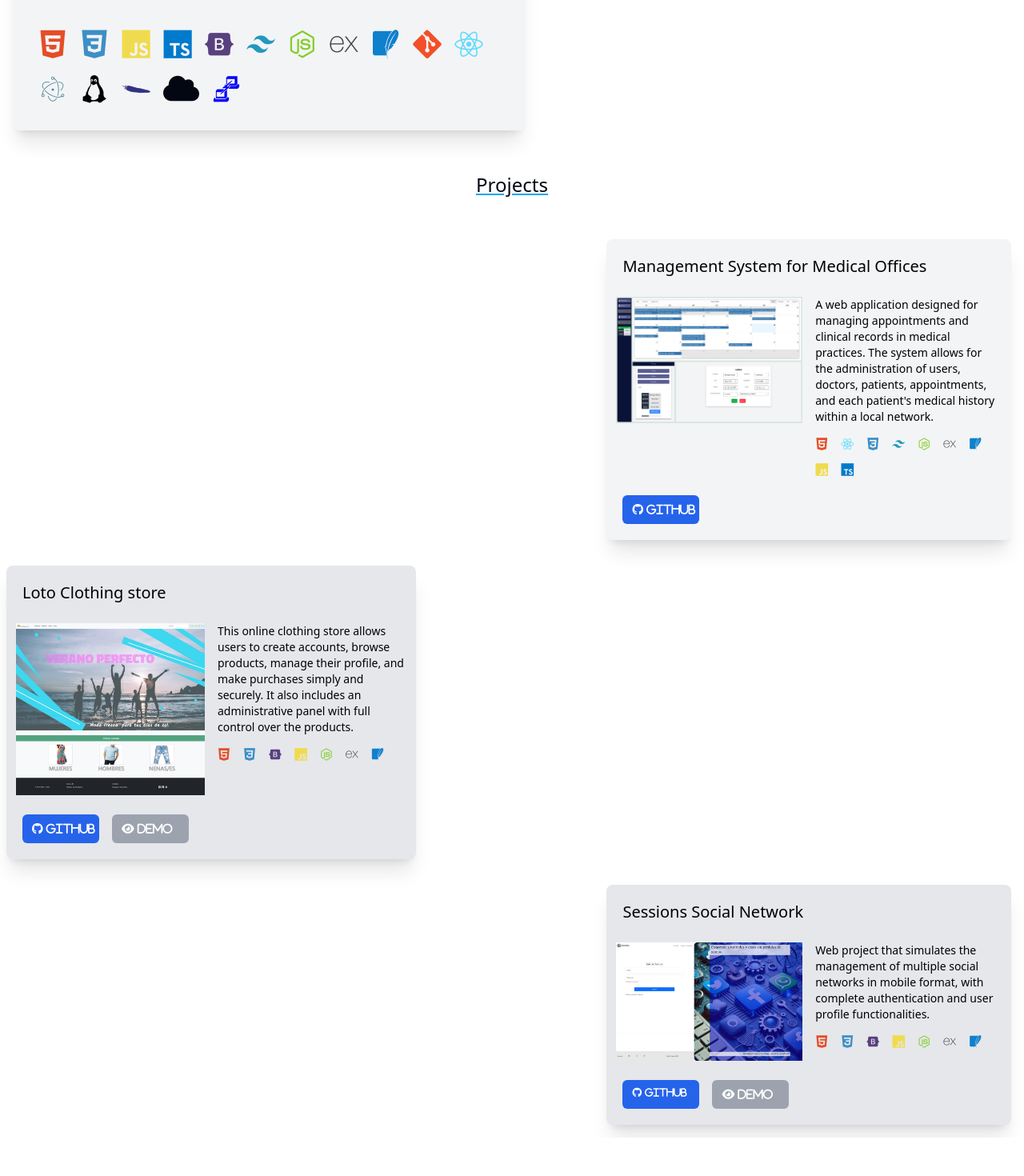
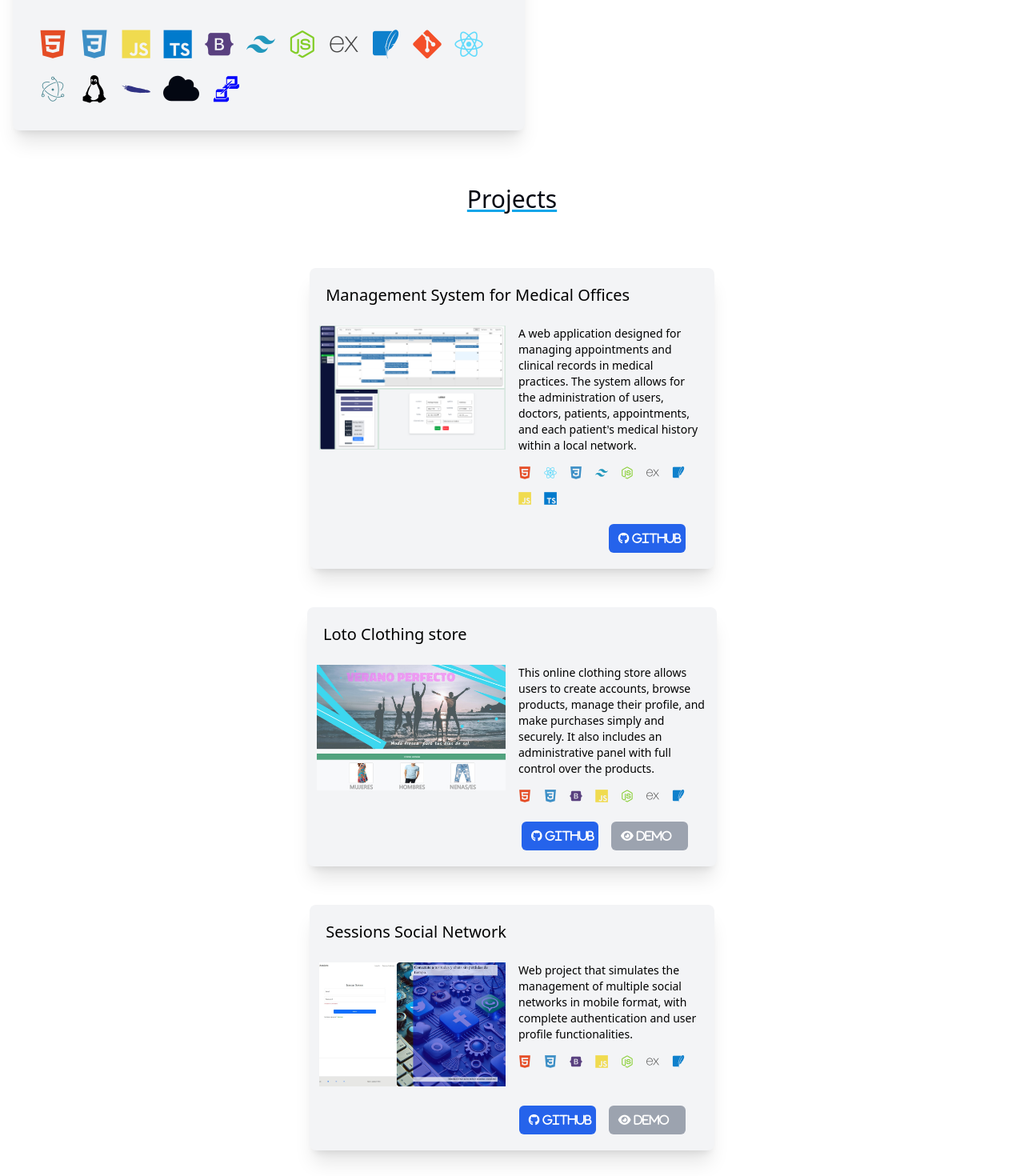
Before and after one commit to Condebasura/Portafolio, a React (Vite) app in the folder Portafolio/: page / in a window 1280 px wide. Shown: the part 741-2211 px from the top of the page at 80% size. Before the commit the page ends 2163 px from the top, so only its background shows below. Built offline with nearby package versions, Linux system fonts and the light colour scheme.

Commit message:
reparando errores en el diseño

```diff
--- a/Portafolio/index.html
+++ b/Portafolio/index.html
@@ -1,5 +1,5 @@
 <!doctype html>
-<html lang="en">
+<html lang="es">
   <head>
     <meta charset="UTF-8" />
     <link rel="icon" type="image/svg+xml" href="/favicon.svg" />
--- a/Portafolio/src/App.tsx
+++ b/Portafolio/src/App.tsx
@@ -12,7 +12,7 @@ import Button from "./components/button";
  return (
   <div className="conteiner grid grid-cols-1 gap-2">
 
-    <div className=" Nav flex flex-row justify-end p-2  ">
+    <div className=" Nav flex flex-row justify-end p-2 sticky top-0 z-50 ">
 
       <Nav className="text-white flex flex-row  bg-gray-100 w-max h-8 rounded-lg items-center gap-4 me-2 px-4 shadow-xl"
       Fonts={[{ url: "https://github.com/Condebasura", className: "fa-brands fa-github text-2xs text-gray-950", target: "_blank" },{
@@ -24,7 +24,7 @@ import Button from "./components/button";
     </div>
 
      <div className="flex flex-row justify-center md:justify-end p-2 ">
-      <Seccion title="Pablo César Zabala"parraph="Full-Stack Web Developer" className=" flex md:flex-row gap-4 flex-col text-center items-center  md:text-start  w-1/2  shadow-xl p-4 m-4 bg-gray-100 rounded-lg text-2x1  " title_2="I like to create complete projects, from the backend to the frontend" imagen={ImgProfile}/>
+      <Seccion title="Pablo César Zabala"parraph="Full-Stack Web Developer" className=" flex md:flex-row gap-4 flex-col text-center items-center  md:text-start  w-1/2  shadow-xl p-4 m-4 bg-gray-100 rounded-lg text-2x1  " title_2="I build full-stack applications, from backend to frontend." imagen={ImgProfile}/>
      </div>
 
     <div className=" flex flex-row justify-center md:justify-start">
@@ -50,11 +50,11 @@ import Button from "./components/button";
       ]}
       />
       </div>
-    <div className="flex flex-row justify-center ">
+    <div className="flex flex-row justify-center mt-4 mb-4  ">
 
-        <p className="text-2xl p-3 m-4 text-gray-950 underline decoration-sky-500">Projects</p>
+        <p className="text-3xl  p-3 m-4 text-gray-950 underline decoration-sky-500">Projects</p>
     </div>
-    <div className=" flex justify-center md:flex-row gap-4 md:justify-end p-2 ">
+    <div className=" flex justify-center md:flex-row gap-4  p-2 ">
 
 
 
@@ -75,16 +75,18 @@ import Button from "./components/button";
        {title:"tipescript", className: "devicon-typescript-plain colored text-4sm"},
     ]}
     >
+      <div className="flex flex-col justify-center md:flex-row  md:justify-end me-4 ">
   {<Button  name=" GitHub" className="fa-brands fa-github flex  flex-row flex-wrap md:flex-nowrap m-2  ms-2 gap-1 text-white bg-blue-600 hover:bg-blue-700 focus:ring-4 focus:outline-none focus:ring-blue-300  rounded-md text-xs md:text-sm  px-3 py-2  md:text-center  w-24" url="https://github.com/Condebasura/Consultorio" target="_blank"/>}
 
+</div>
     </Card>
 
     </div>
 
-     <div className="flex justify-center md:flex-row md:justify-start">
+     <div className="flex justify-center md:flex-row mt-4">
 
     <Card
-    className="flex flex-col m-2 p-3  bg bg-gray-200 w-2/5  shadow-xl rounded-lg gap-4"
+    className="flex flex-col m-2 p-3  bg bg-gray-100 w-2/5  shadow-xl rounded-lg gap-4"
     Photo={ImgLoto}
     title="Loto Clothing store"
     description="This online clothing store allows users to create accounts, browse products, manage their profile, and make purchases simply and securely. It also includes an administrative panel with full control over the products."
@@ -100,7 +102,7 @@ import Button from "./components/button";
 
     ]}
     >
-      <div className="flex flex-col justify-center md:flex-row  md:justify-start ">
+      <div className="flex flex-col justify-center md:flex-row  md:justify-end me-4 ">
 
        { <Button  name=" GitHub" className="fa-brands fa-github flex flex-row gap-1 m-2 text-white bg-blue-600  hover:bg-blue-700 focus:ring-4 focus:outline-none focus:ring-blue-300  rounded-md text-xs md:text-sm  px-3 py-2 text-center ms-2 w-24" url="https://github.com/Condebasura/Loto_Indumentaria" target="_blank"/>}
 
@@ -109,10 +111,10 @@ import Button from "./components/button";
     </Card>
     </div>
 
-    <div className=" flex justify-center md:flex-row gap-4 md:justify-end p-2">
+    <div className=" flex justify-center md:flex-row gap-4 mt-4 mb-4 p-2">
 
     <Card
-    className="flex flex-col m-2 p-3  bg bg-gray-200 w-2/5  shadow-xl rounded-lg gap-4"
+    className="flex flex-col m-2 p-3  bg bg-gray-100 w-2/5  shadow-xl rounded-lg gap-4"
     Photo={ImgSesion}
     title="Sessions Social Network"
     description="Web project that simulates the management of multiple social networks in mobile format, with complete authentication and user profile functionalities."
@@ -129,9 +131,9 @@ import Button from "./components/button";
 
     ]}
     >
-      <div className="flex flex-col md:flex-row justify-center md:justify-start">
+      <div className="flex flex-col md:flex-row justify-center md:justify-end me-4">
 
-       { <Button  name=" GitHub" className="fa-brands fa-github flex flex-row gap-1 m-2 text-white bg-blue-600 hover:bg-blue-700 focus:ring-4 focus:outline-none focus:ring-blue-300  rounded-md text-xs px-3 py-2 text-center ms-2 w-24" url="https://github.com/Condebasura/Login-Create" target="_blank"/>}
+       { <Button  name=" GitHub" className="fa-brands fa-github flex flex-row gap-1 m-2 text-white bg-blue-600 hover:bg-blue-700 focus:ring-4 focus:outline-none focus:ring-blue-300  rounded-md text-xs md:text-sm px-3 py-2 text-center ms-2 w-24" url="https://github.com/Condebasura/Login-Create" target="_blank"/>}
 
        {<Button  name=" Demo" className="fa-solid fa-eye flex flex-row gap-1 m-2 text-white bg-gray-400 hover:bg-gray-500 focus:ring-4 focus:outline-none focus:ring-gray-300 ms-2 rounded-md text-xs md:text-sm  px-3 py-2 text-center w-24" url="https://sessions.hopto.org" target="_blank"/>}
       </div>
--- a/Portafolio/src/components/button.tsx
+++ b/Portafolio/src/components/button.tsx
@@ -3,13 +3,14 @@ type ButtonProps = {
     className?: string;
     url?: string;
     target?: string
+
 }
 
 export default function Button({name , className , url , target}: ButtonProps){
     return(
         <div className={className}>
-
-      <a  href={url} target={target} > <button>{name}</button></a>
+ <button>
+      <a  href={url} target={target} >{name}</a></button>
         </div>
     )
 }
--- a/Portafolio/src/components/cards.tsx
+++ b/Portafolio/src/components/cards.tsx
@@ -21,7 +21,7 @@ export default function Card({title , Photo, description, tecnologies ,className
         <div className={className} >
             <h2 className=" text-xl m-2">{title}</h2>
             <div className="flex flex-col  md:grid md:grid-cols-2 gap-4">
-            <img src={Photo}className="sapect-3-2 object-cover" alt="Photo"/>
+            <img src={Photo}className="aspect-[3/2] object-cover" alt="Photo"/>
             <div>
 
             <p className="text-xs md:text-sm font-medium ">{description}</p>
```
